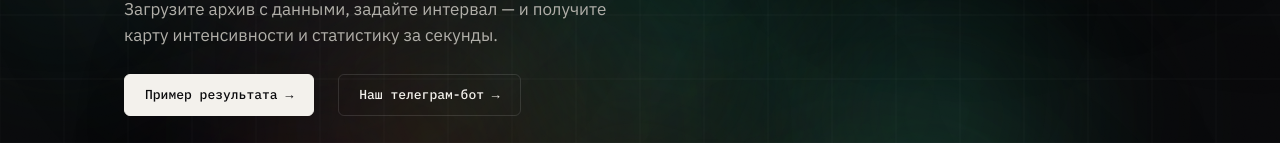
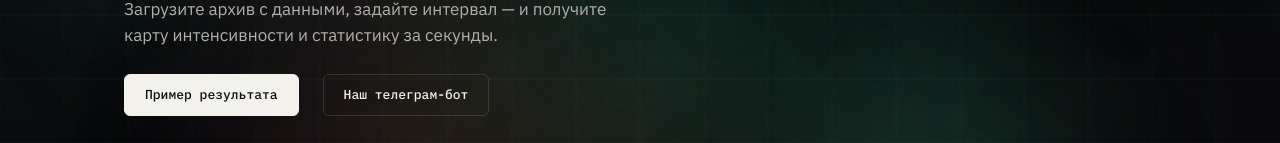
Before and after one commit to dolgovv/spectra-calc, a React (Vite) app in the folder front/: page / in a window 1280 px wide. Shown: the part 369-512 px from the top of the page. Built offline with nearby package versions, Linux system fonts and the light colour scheme; no server answers.

Commit message:
arrows removed from buttons

```diff
--- a/front/src/pages/home/components/HeroSection.tsx
+++ b/front/src/pages/home/components/HeroSection.tsx
@@ -23,10 +23,10 @@ export default function HeroSection() {
 
       <div className="flex gap-6">
         <Link to={ROUTES.example} className="mt-[26px] inline-block">
-          <Button variant="ink">Пример результата →</Button>
+          <Button variant="ink">Пример результата</Button>
         </Link>
         <Link to={ROUTES.bot} className="mt-[26px] inline-block">
-          <Button variant="ghost">Наш телеграм-бот →</Button>
+          <Button variant="ghost">Наш телеграм-бот</Button>
         </Link>
       </div>
     </section>
```
